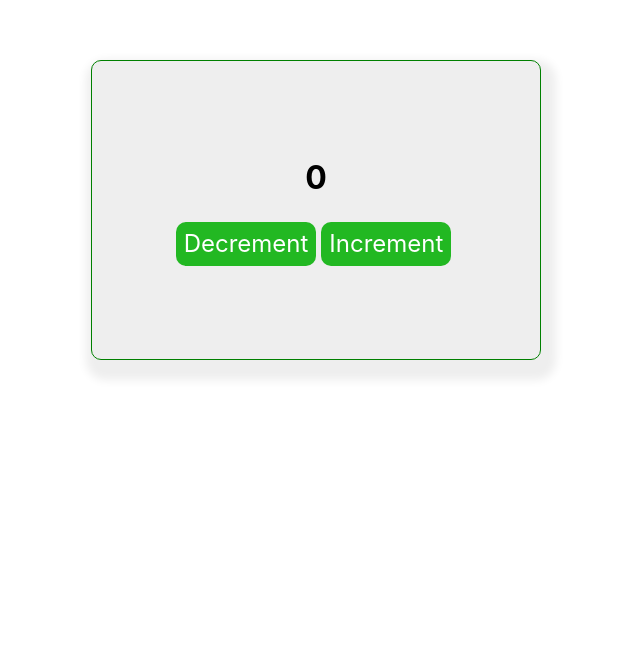
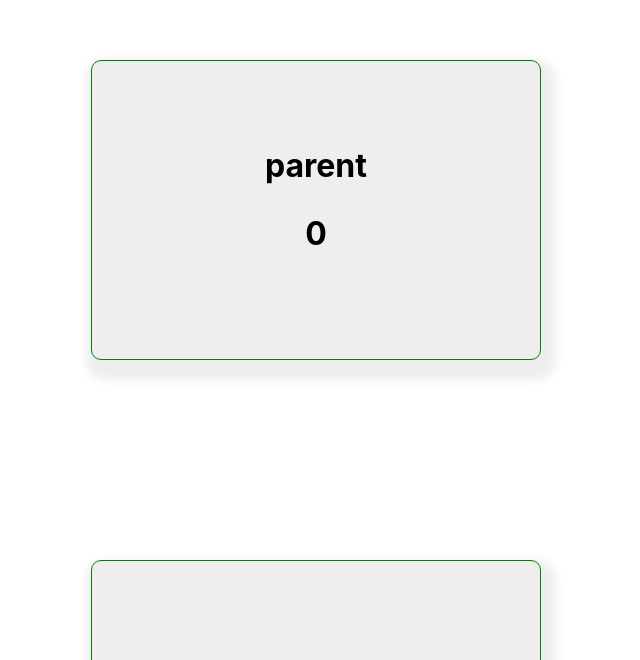
Before and after one commit to mdismail645221/redux-useReducer-state, a React (Create React App) app: page / in a window 1280 px wide. Shown: the part 140-800 px from the top of the page, without its empty margins (324-964 px from the left). Built offline with nearby package versions, Linux system fonts and the light colour scheme.

Commit message:
parent component added

```diff
--- a/src/App.js
+++ b/src/App.js
@@ -1,10 +1,14 @@
+import { useState } from 'react';
 import './App.css';
 import Child from './components/Child';
+import Perent from './components/Prerent/Perent';
 
 function App() {
+  const [count, setCount] = useState(0);
   return (
     <div className="App">
-      <Child></Child>
+      <Perent count={count}></Perent>
+      <Child count={count} setCount={setCount}></Child>
     </div>
   );
 }
--- a/src/components/Child.css
+++ b/src/components/Child.css
@@ -21,10 +21,15 @@
     color: #fff;
     font-size: 900;
     text-align: center;
-    padding: 4px 8px;
+    padding: 4px 20px;
     margin-right: 5px;
     border-radius: 10px;
     font-size: 1.5rem;
+    transition: 3ms;
+}
+
+.child-container button:hover{
+    background-color: rgb(4, 124, 14);
 }
 
 .child-container h3{
--- a/src/components/Child.js
+++ b/src/components/Child.js
@@ -1,10 +1,10 @@
-import React, { useState } from 'react';
+import React from 'react';
 import "../components/Child.css"
 
-const Child = () => {
+const Child = ({count, setCount}) => {
 
 
-    const [count, setCount] = useState(0)
+    // console.log(count)
 
 
     return (
@@ -12,8 +12,8 @@ const Child = () => {
             <div className='child-container'>
                 <h3>{count}</h3>
                 <div>
-                    <button>Decrement</button>
-                    <button>Increment</button>
+                    <button onClick={()=> setCount(count - 1)}>-</button>
+                    <button onClick={()=> setCount((pre)=> pre + 1)}>+</button>
                 </div>
             </div>
         </div>
--- /dev/null
+++ b/src/components/Prerent/Perent.js
@@ -0,0 +1,18 @@
+import React from 'react';
+
+const Perent = ({count}) => {
+    return (
+        <div> {/*className='h-screen bg-orange-300'*/}
+            <div className='child-container'>
+                <h3>parent</h3>
+                <h3>{count}</h3>
+                {/* <div>
+                    <button onClick={() => setCount(count - 1)}>-</button>
+                    <button onClick={() => setCount((pre) => pre + 1)}>+</button>
+                </div> */}
+            </div>
+        </div>
+    );
+};
+
+export default Perent;
```
